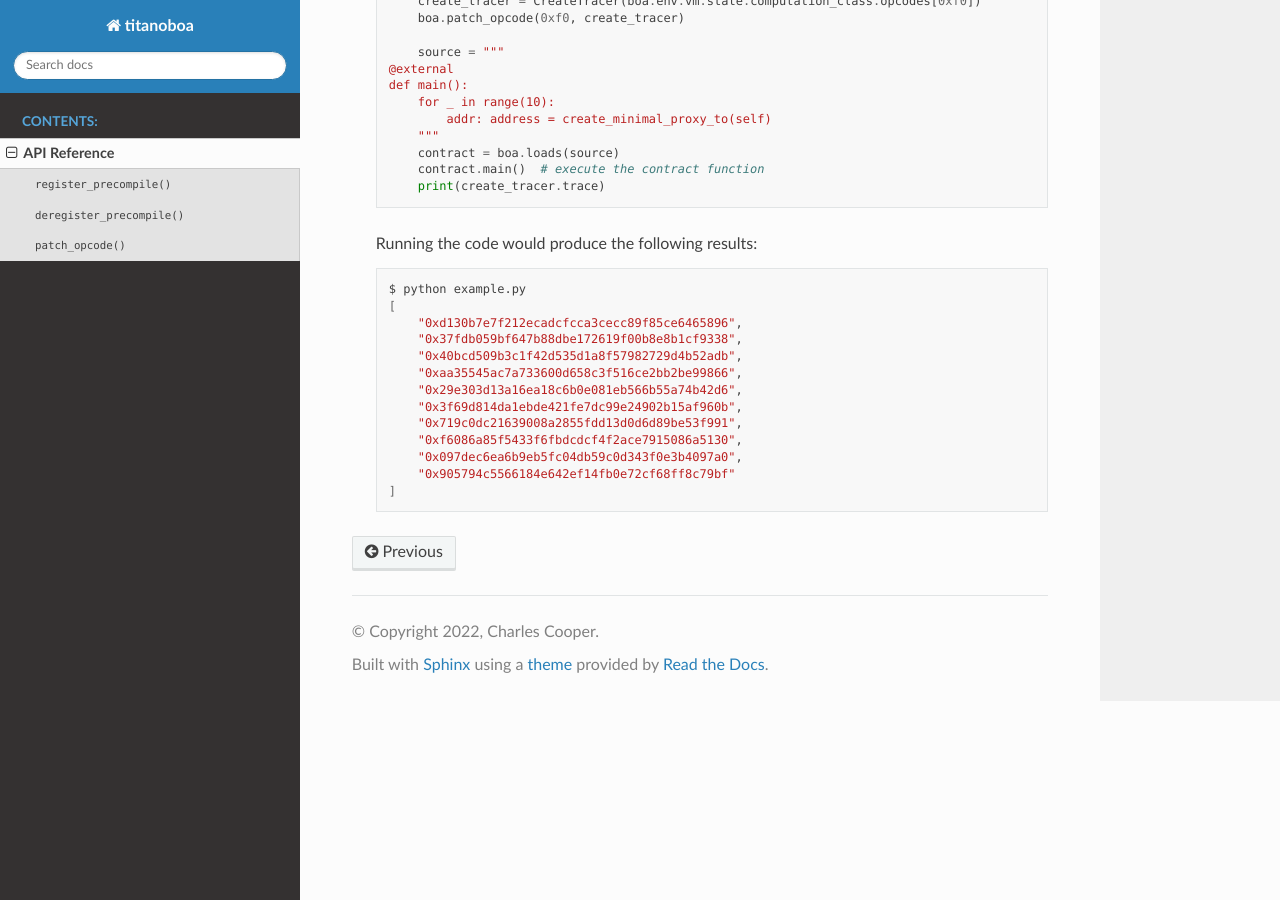
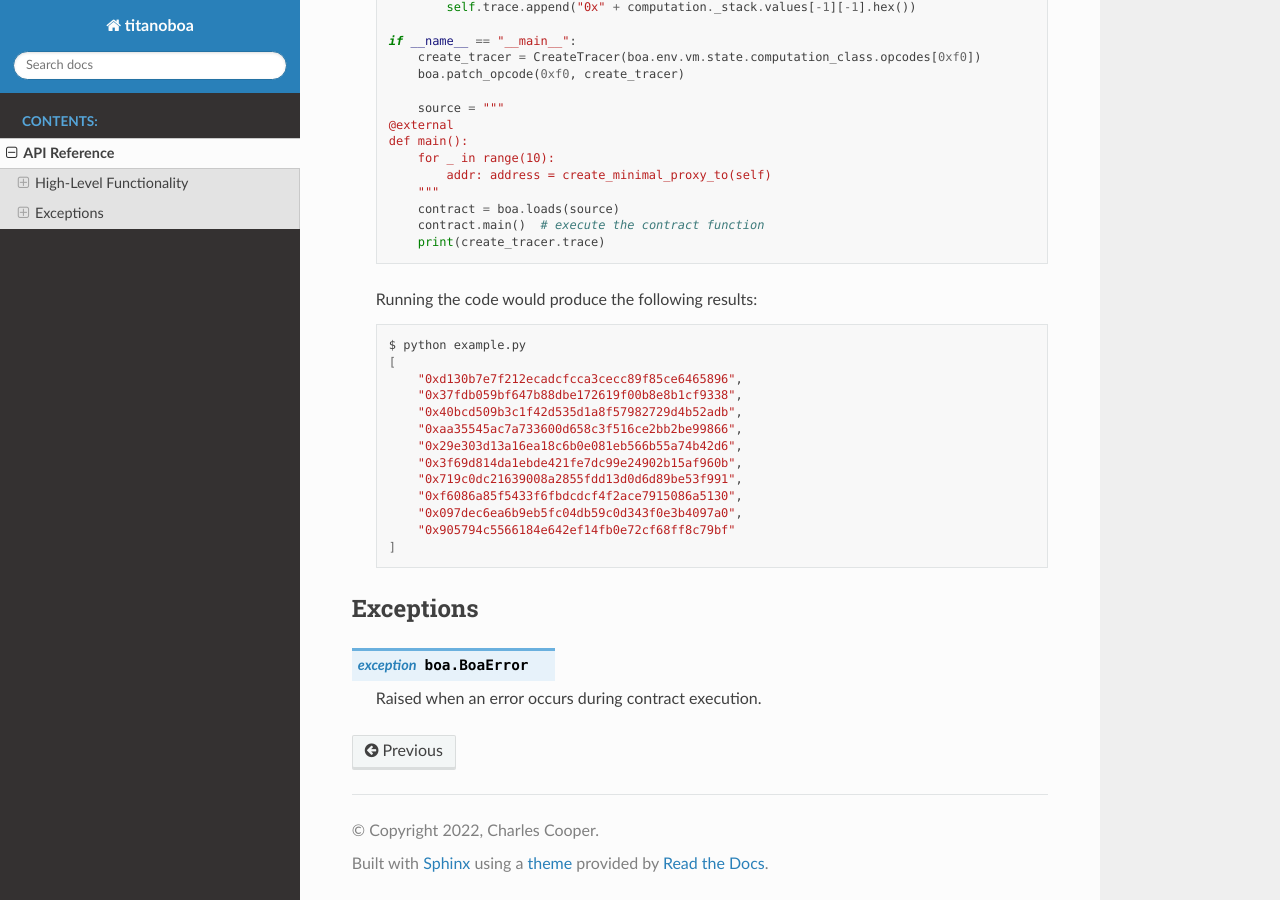
Before and after one commit to vyperlang/titanoboa, a Sphinx documentation site: the page built from docs/source/api.rst, in a window 1280 px wide and 900 px high, scrolled down 1609 px. Built offline with Sphinx 7.4.7 and the Read the Docs theme 2.0.0, drawn with Linux system fonts in a browser that asks for light colours; some of the changed text lies outside the part shown.

Commit message:
docs: document BoaError

```diff
--- a/docs/source/api.rst
+++ b/docs/source/api.rst
@@ -1,5 +1,8 @@
 API Reference
 =============
+
+High-Level Functionality
+------------------------
 
 .. module:: boa
 
@@ -103,3 +106,10 @@ API Reference
             "0x097dec6ea6b9eb5fc04db59c0d343f0e3b4097a0",
             "0x905794c5566184e642ef14fb0e72cf68ff8c79bf"
         ]
+
+Exceptions
+----------
+
+.. exception:: BoaError
+
+    Raised when an error occurs during contract execution.
```
